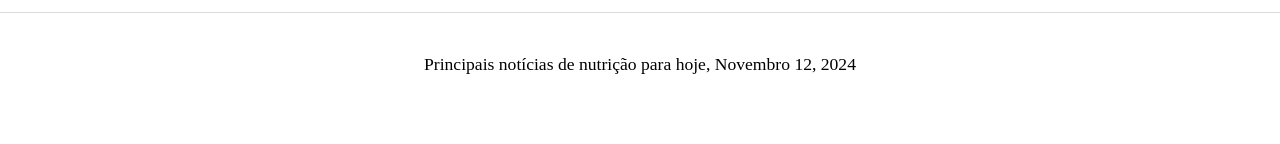
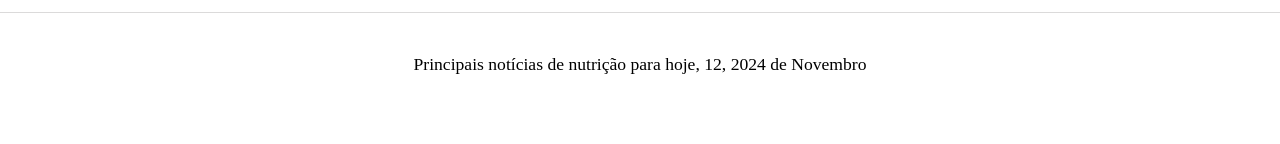
Before and after one commit to vitorclaudio/NutriNews, a React (Create React App) app in the folder nutrinews/: page /NutriNews/article/gyovanna__bs in a window 1280 px wide. Shown: the part 153-297 px from the top of the page. Built offline with nearby package versions, Linux system fonts and the light colour scheme.

Commit message:
Update header

```diff
--- a/nutrinews/src/components/Header/Header.js
+++ b/nutrinews/src/components/Header/Header.js
@@ -25,7 +25,7 @@ const Header = ({ today }) => {
   return (
       <header>
         <h1>Nutri News</h1>
-        <p>Principais notícias de nutrição para hoje, {formatMonths[month] + ' ' + numDate}</p>
+        <p>Principais notícias de nutrição para hoje, {numDate + ' de ' + formatMonths[month]}</p>
       </header>
   );
 };
```
